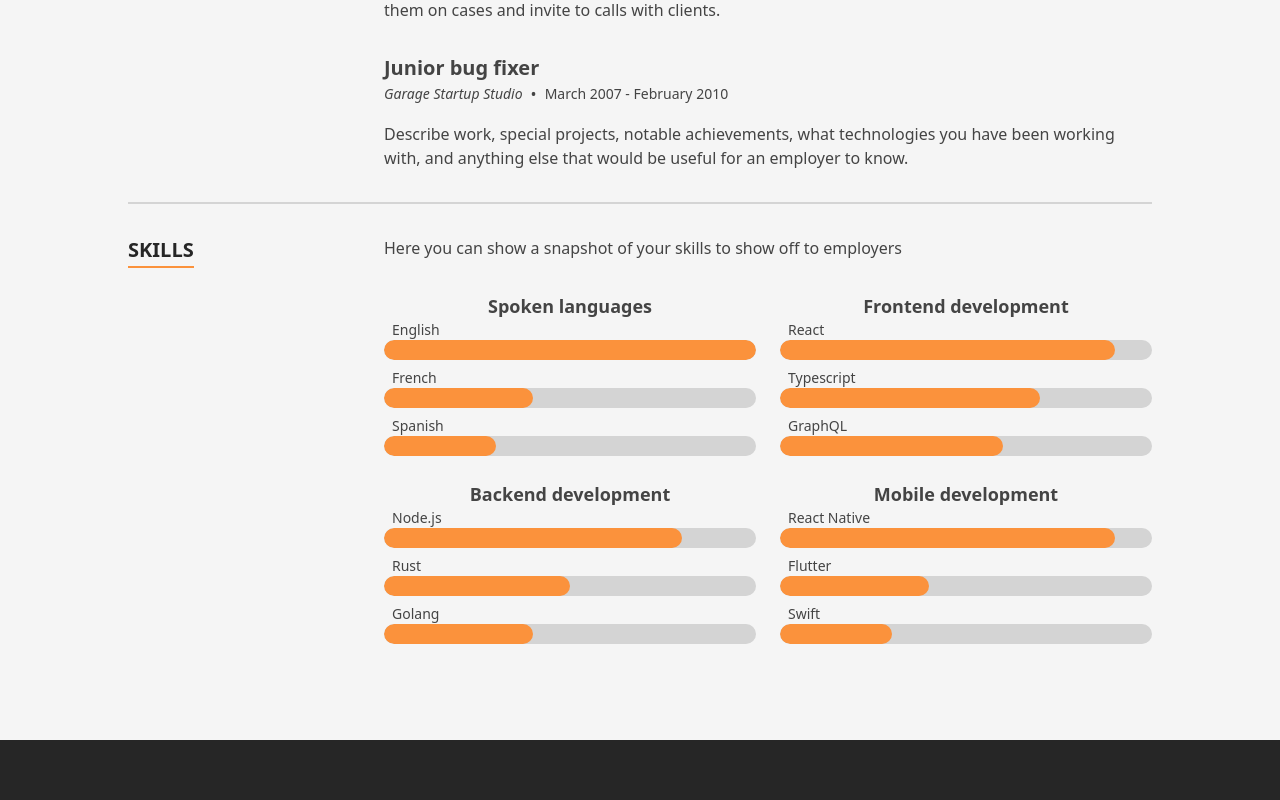
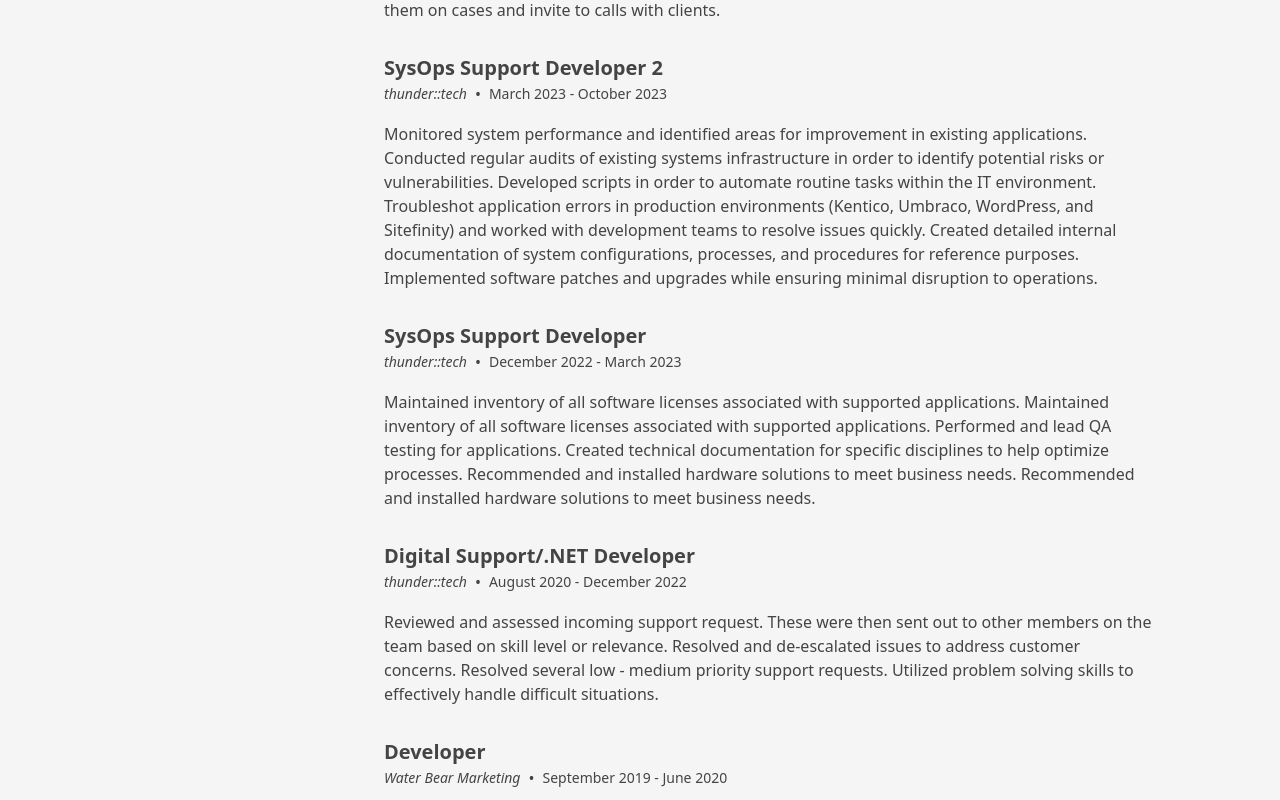
Before and after one commit to dlauck92/react-resume, a Next.js app: page / in a window 1280 px wide. Shown: the part 1860-2660 px from the top of the page. Built offline with nearby package versions, Linux system fonts and the light colour scheme.

Commit message:
updating resume section

```diff
--- a/src/data/data.tsx
+++ b/src/data/data.tsx
@@ -105,12 +105,12 @@ export const aboutData: About = {
   description: `I'm Drew Lauck, a Cloud Engineer with a strong focus on DevOps, automation, and cloud infrastructure in Azure and AWS. I specialize in system optimization, access management, and debugging while leveraging tools like Active Directory, VMware, and Datadog.
   Passionate about scalability, security, and efficiency, I’m always exploring new technologies to improve cloud operations and streamline DevOps workflows.`,
   aboutItems: [
-    {label: 'Location', text: 'Cleveland, OH', Icon: MapIcon},
-    {label: 'Age', text: '32', Icon: CalendarIcon},
+    { label: 'Location', text: 'Cleveland, OH', Icon: MapIcon },
+    { label: 'Age', text: '32', Icon: CalendarIcon },
     // {label: 'Nationality', text: 'American', Icon: FlagIcon},
-    {label: 'Study', text: 'Case Western Reserve - Coding Bootcamp', Icon: AcademicCapIcon},
-    {label: 'Employment', text: 'Looking for work', Icon: BuildingOffice2Icon},
-    {label: 'Interests', text: 'Cooking, Reading, Video Games, Hiking', Icon: SparklesIcon}
+    { label: 'Study', text: 'Case Western Reserve - Coding Bootcamp', Icon: AcademicCapIcon },
+    { label: 'Employment', text: 'Looking for work', Icon: BuildingOffice2Icon },
+    { label: 'Interests', text: 'Cooking, Reading, Video Games, Hiking', Icon: SparklesIcon }
   ],
 };
 
@@ -285,21 +285,67 @@ export const experience: TimelineItem[] = [
     title: 'Tier 2 Technical Support Engineer',
     content: (
       <p>
-          Worked with Azure, Active Directory, Private Access Management systems, VMware, Slack, Datadog, macOS, Windows and SalesForce. Assisted customers via tickets or call to create/manage policies to provide least
-          privileged access across their entire company to ensure security. Answered questions from team about cases, roadmaps and development issues.
-          Helped development team investigate bugs and contribute to brainstorming for solutions.
-          Assisted with training new hires by working with them on cases and invite to calls with clients.
+        Worked with Azure, Active Directory, Private Access Management systems, VMware, Slack, Datadog, macOS, Windows and SalesForce.
+        Assisted customers via tickets or call to create/manage policies to provide least
+        privileged access across their entire company to ensure security. Answered questions from team about cases, roadmaps and development issues.
+        Helped development team investigate bugs and contribute to brainstorming for solutions.
+        Assisted with training new hires by working with them on cases and invite to calls with clients.
       </p>
     ),
   },
   {
-    date: 'March 2007 - February 2010',
-    location: 'Garage Startup Studio',
-    title: 'Junior bug fixer',
+    date: 'March 2023 - October 2023',
+    location: 'thunder::tech',
+    title: 'SysOps Support Developer 2',
     content: (
       <p>
-        Describe work, special projects, notable achievements, what technologies you have been working with, and
-        anything else that would be useful for an employer to know.
+        Monitored system performance and identified areas for improvement in existing
+        applications. Conducted regular audits of existing systems infrastructure in order to identify
+        potential risks or vulnerabilities. Developed scripts in order to automate routine tasks
+        within the IT environment. Troubleshot application errors in production environments (Kentico, Umbraco,
+        WordPress, and Sitefinity) and worked with development teams to resolve issues
+        quickly. Created detailed internal documentation of system configurations, processes,
+        and procedures for reference purposes. Implemented software patches and upgrades while ensuring minimal disruption
+        to operations.
+      </p>
+    ),
+  },
+  {
+    date: 'December 2022 - March 2023',
+    location: 'thunder::tech',
+    title: 'SysOps Support Developer',
+    content: (
+      <p>
+        Maintained inventory of all software licenses associated with supported
+        applications. Maintained inventory of all software licenses associated with supported
+        applications. Performed and lead QA testing for applications. Created technical documentation for specific disciplines to help optimize
+        processes. Recommended and installed hardware solutions to meet business needs. Recommended and installed hardware solutions to meet business needs.
+      </p>
+    ),
+  },
+  {
+    date: 'August 2020 - December 2022',
+    location: 'thunder::tech',
+    title: 'Digital Support/.NET Developer',
+    content: (
+      <p>
+        Reviewed and assessed incoming support request. These were then sent out to
+        other members on the team based on skill level or relevance. Resolved and de-escalated issues to address customer concerns.
+        Resolved several low - medium priority support requests. Utilized problem solving skills to effectively handle difficult situations.
+      </p>
+    ),
+  },
+  {
+    date: 'September 2019 - June 2020',
+    location: 'Water Bear Marketing',
+    title: 'Developer',
+    content: (
+      <p>
+        Performed unit testing of code to ensure application functionality. Made pragmatic and data-driven decisions to meet business and technology
+        needs. Wrote and updated computer programs or software packages to handle specific
+        tasks. Integrated third-party libraries into existing applications for added features and
+        functionality. Developed complex web applications using HTML, CSS, JavaScript and JQuery
+        technologies.
       </p>
     ),
   },
@@ -348,7 +394,7 @@ export const contact: ContactSection = {
  * Social items
  */
 export const socialLinks: Social[] = [
-  {label: 'Github', Icon: GithubIcon, href: 'https://github.com/dlauck92', target: '_blank', rel: 'noopener noreferrer'},
-  {label: 'Stack Overflow', Icon: StackOverflowIcon, href: 'https://stackoverflow.com/users/12227328/drew-lauck', target: '_blank', rel: 'noopener noreferrer'},
-  {label: 'LinkedIn', Icon: LinkedInIcon, href: 'https://www.linkedin.com/in/drew-lauck/', target: '_blank', rel: 'noopener noreferrer'},
+  { label: 'Github', Icon: GithubIcon, href: 'https://github.com/dlauck92', target: '_blank', rel: 'noopener noreferrer' },
+  { label: 'Stack Overflow', Icon: StackOverflowIcon, href: 'https://stackoverflow.com/users/12227328/drew-lauck', target: '_blank', rel: 'noopener noreferrer' },
+  { label: 'LinkedIn', Icon: LinkedInIcon, href: 'https://www.linkedin.com/in/drew-lauck/', target: '_blank', rel: 'noopener noreferrer' },
 ];
```
